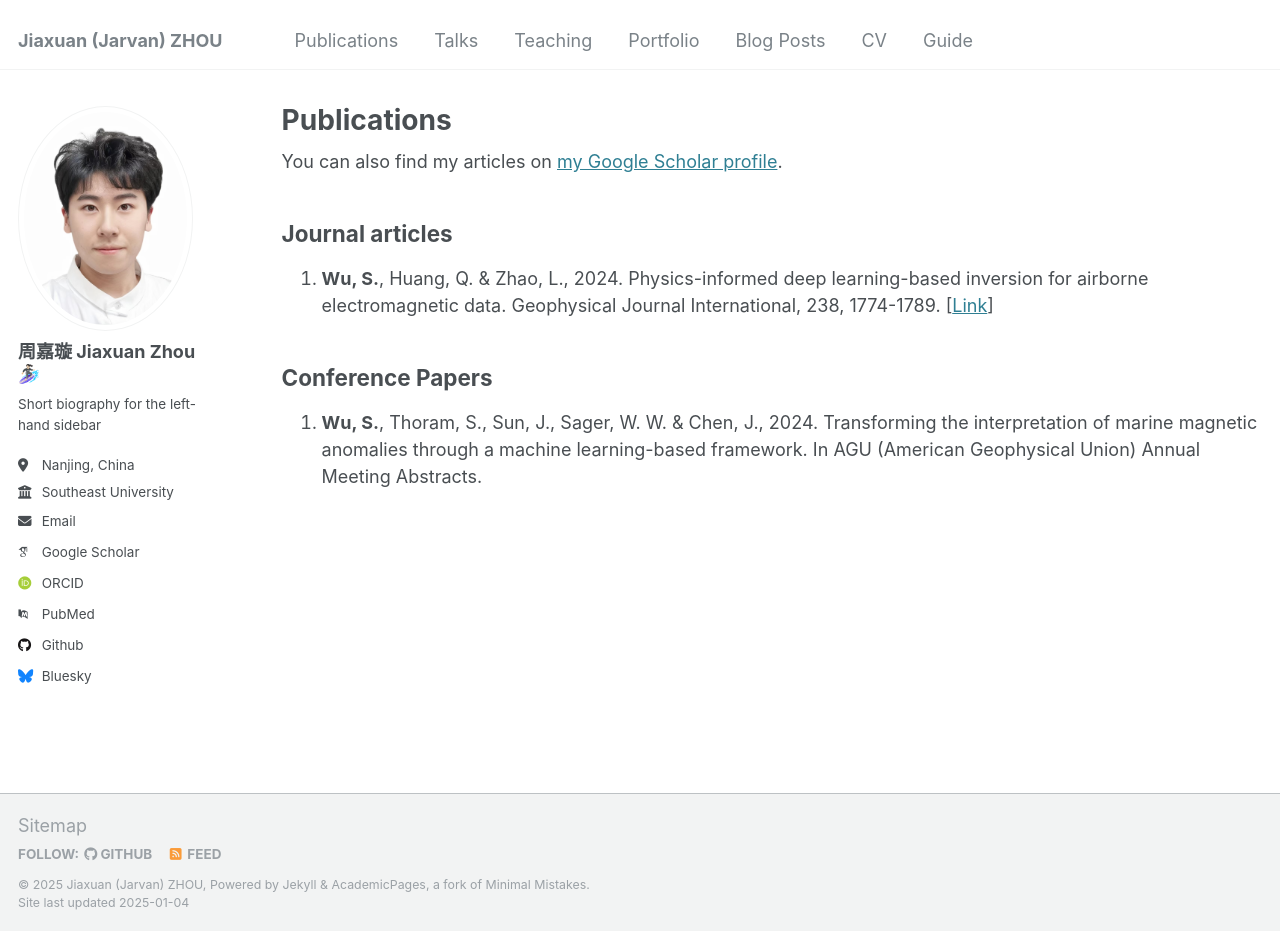
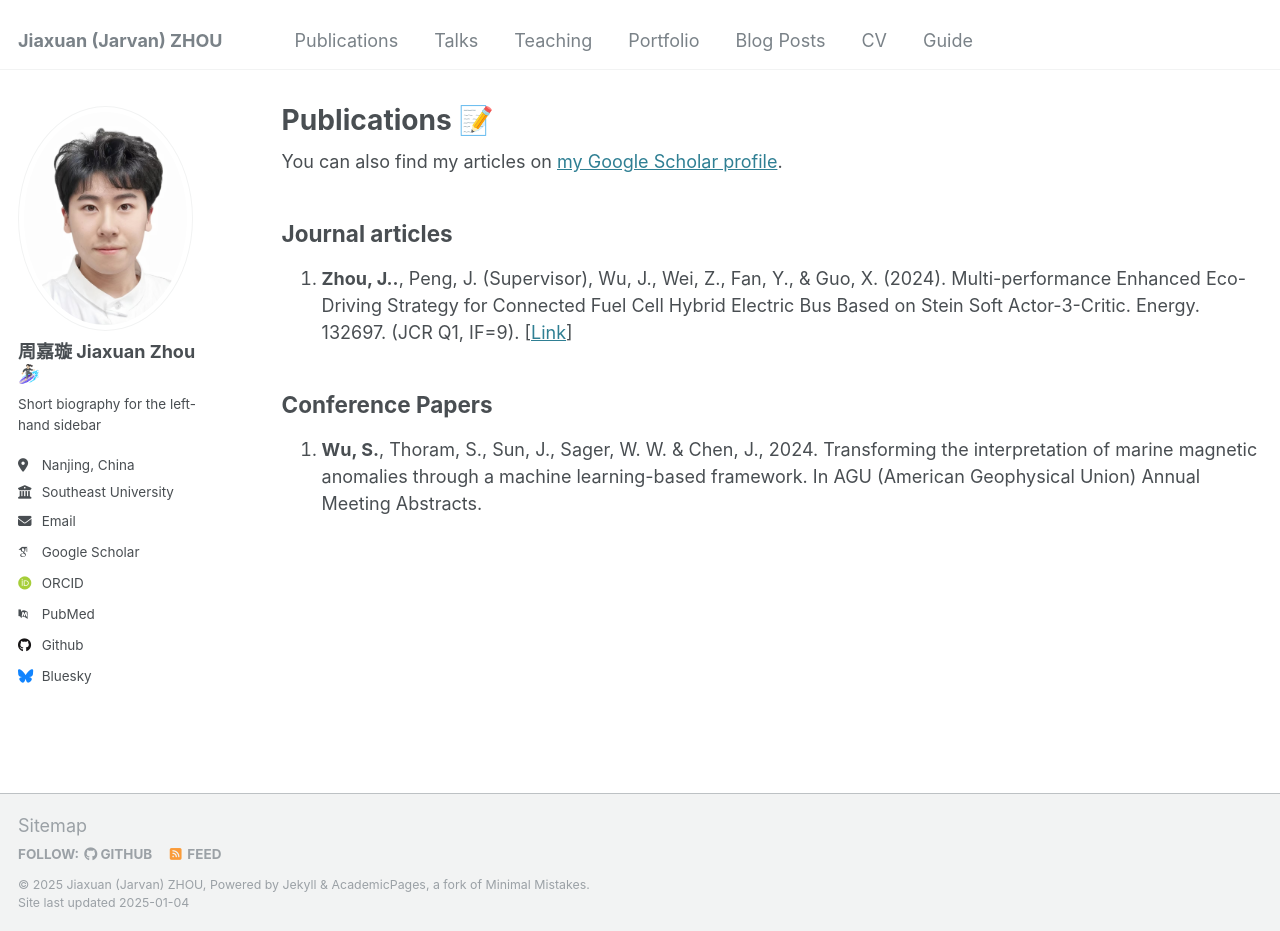
Before and after one commit to jarvanzhouz/jarvanzhouz.github.io, a Jekyll site: the page built from _pages/publications.html, in a window 1280 px wide and 931 px high. Built offline with Jekyll 4.4.1, drawn with Linux system fonts in a browser that asks for light colours; some web fonts are replaced.

Commit message:
Update publications.html

```diff
--- a/_pages/publications.html
+++ b/_pages/publications.html
@@ -13,7 +13,9 @@ author_profile: true
 <p align = "justify">
 <h2>Journal articles</h2>
 <ol reversed>
-<li><strong>Wu, S.</strong>, Huang, Q. & Zhao, L., 2024. Physics-informed deep learning-based inversion for airborne electromagnetic data. Geophysical Journal International, 238, 1774-1789. [<a href="https://doi.org/10.1093/gji/ggae244" target="_blank" rel="noopener noreferrer">Link</a>]</li>
+<li><strong>Zhou, J..</strong>, Peng, J. (Supervisor), Wu, J., Wei, Z., Fan, Y., & Guo, X. (2024). Multi-performance Enhanced Eco-Driving Strategy for Connected Fuel Cell Hybrid Electric Bus Based on Stein Soft Actor-3-Critic. Energy. 132697. (JCR Q1, IF=9). [<a href="https://doi.org/10.1016/j.energy.2024.132697.
+
+        " target="_blank" rel="noopener noreferrer">Link</a>]</li>
 
 
 
```
Also changed, not shown: other parts of _pages/publications.html (+1 -1 lines).
